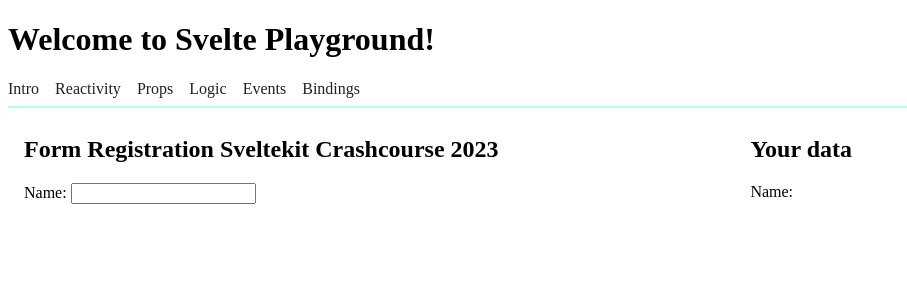
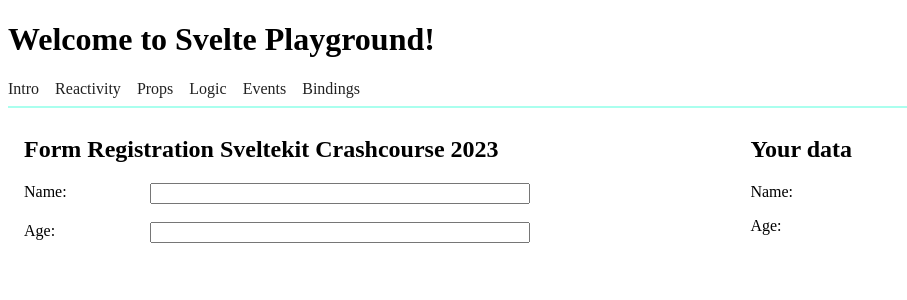
Before and after one commit to anangkf/svelte-playground, a SvelteKit app: page /bindings in a window 1280 px wide. Shown: the top 300 px of the page, without its empty margins (0-907 px from the left). Built offline with nearby package versions, Linux system fonts and the light colour scheme.

Commit message:
bindings: numeric inputs

```diff
--- a/src/routes/bindings/+page.svelte
+++ b/src/routes/bindings/+page.svelte
@@ -1,5 +1,6 @@
 <script>
   let name = '';
+  let age = '';
 </script>
 
 <svelte:head>
@@ -13,11 +14,16 @@
       <label for="name">
         Name:
         <input type="text" bind:value={name} name="name">
+      </label><br>
+      <label for="age">
+        Age:
+        <input type="number" bind:value={age} name="age">
       </label>
     </form>
     <aside class="content">
       <h2>Your data</h2>
       <p>Name: {name}</p>
+      <p>Age: {age}</p>
     </aside>
   </section>
 </main>
@@ -32,4 +38,8 @@
     width: 40%;
     margin: 0 1rem;
   }
+  label{
+    display: grid;
+    grid-template-columns: 1fr 3fr;
+  }
 </style>
```
